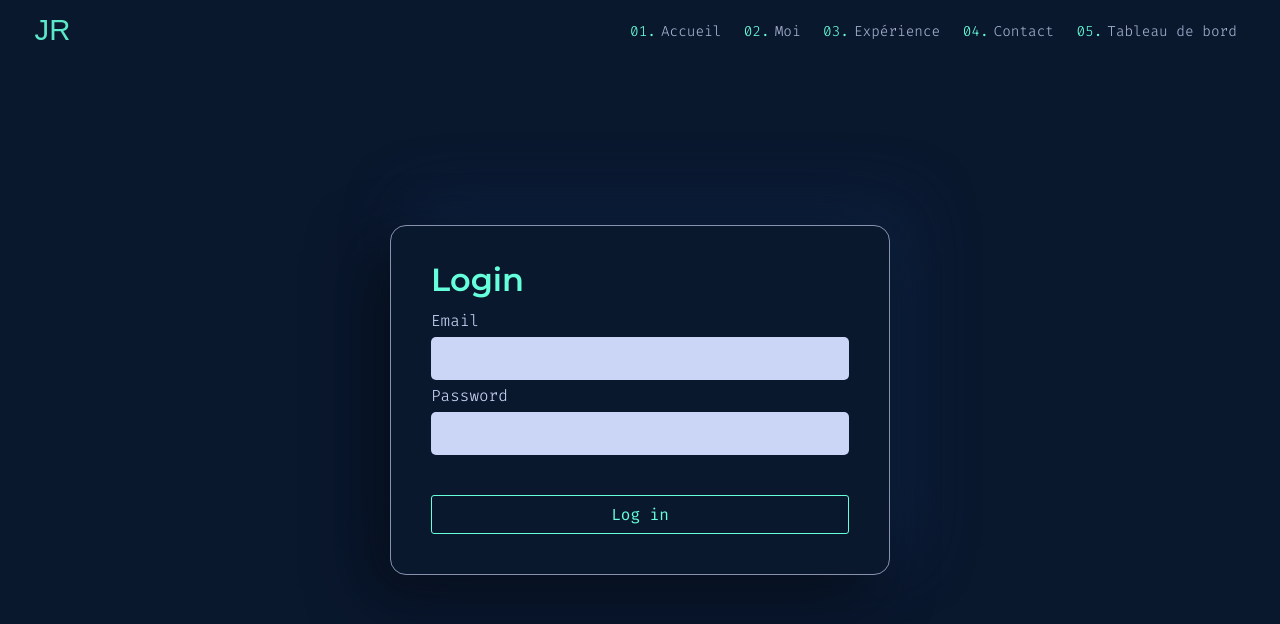
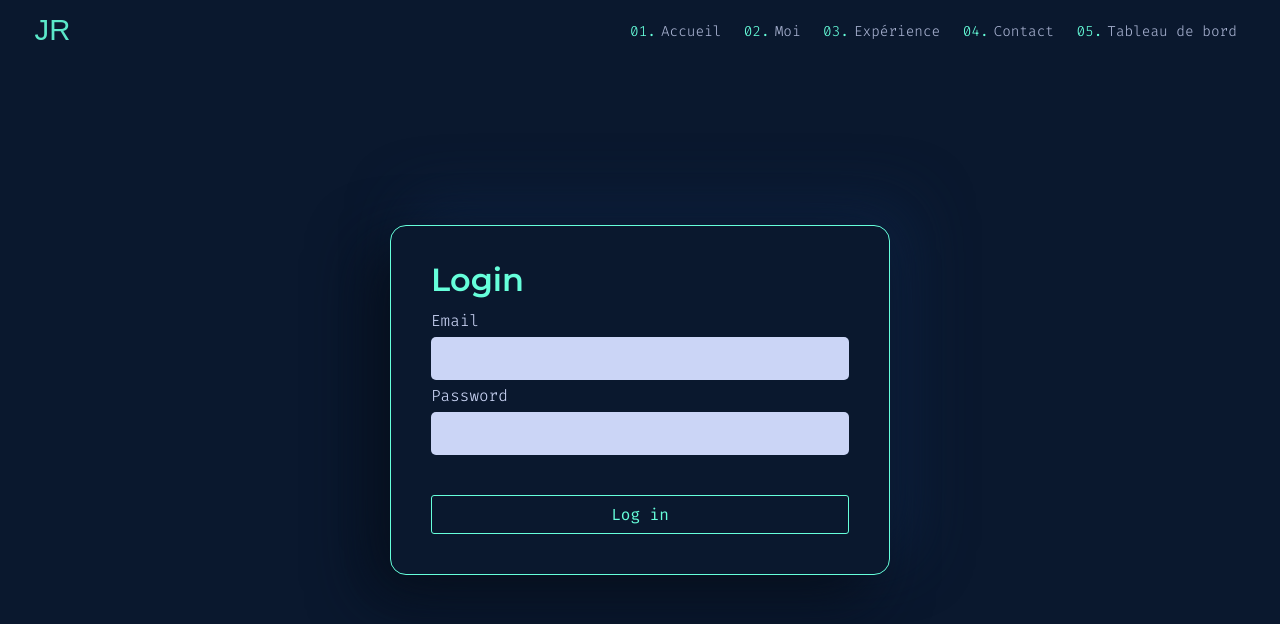
Before and after one commit to JReis23/sveltekit_prisma_portfolio, a SvelteKit app: page /login in a window 1280 px wide. Shown: the top 624 px of the page. Built offline with nearby package versions, Linux system fonts and the light colour scheme; no server answers.

Commit message:
styles and components changes

```diff
--- a/src/lib/components/Card.svelte
+++ b/src/lib/components/Card.svelte
@@ -1,5 +1,5 @@
 <div class="flex justify-center">
-	<div class="border w-full md:w-2/4 p-10 rounded-2xl">
+	<div class="w-full rounded-2xl border p-10 md:w-2/4">
 		<slot><!-- optional fallback --></slot>
 	</div>
 </div>
@@ -8,6 +8,6 @@
 	.border {
 		background: #0a182e;
 		box-shadow: -20px 20px 60px #060e1b, 20px -20px 60px #0e2241;
-		border-color: var(--slate);
+		border-color: var(--green);
 	}
 </style>
--- a/src/lib/ui/Button.svelte
+++ b/src/lib/ui/Button.svelte
@@ -50,15 +50,15 @@
 		text-align: center;
 		transition: all 0.1s ease-in-out;
 		cursor: pointer;
-		background: #0a182e;
-		box-shadow: -20px 20px 60px #060e1b, 20px -20px 60px #0e2241;
+		background: linear-gradient(145deg, #0b1a31, #091629);
+		box-shadow: 3px 3px 14px #040a12, -3px -3px 14px #10264a;
 		color: var(--green);
 	}
 
 	.primary-main:hover {
 		border-radius: 15px;
-		background: linear-gradient(225deg, #091629, #0b1a31);
-		box-shadow: -20px 20px 60px #060e1b, 20px -20px 60px #0e2241;
+		background: #0a182e;
+		box-shadow: inset 7px 7px 14px #091629, inset -7px -7px 14px #0b1a33;
 	}
 
 	.primary-main:active {
--- a/src/routes/+page.svelte
+++ b/src/routes/+page.svelte
@@ -32,10 +32,7 @@
 	<h2 class="numbered-heading">Contactez-moi</h2>
 	<div class="flex flex-col items-center">
 		<article>
-			<p class="">
-				Que vous ayez une question ou que vous souhaitiez simplement me saluer, je ferai de mon
-				mieux pour vous répondre !
-			</p>
+			<p class="text-center">N'hésitez a me laisser une message 😄</p>
 		</article>
 		<form method="POST" use:enhance>
 			<div class="form-control">
```
